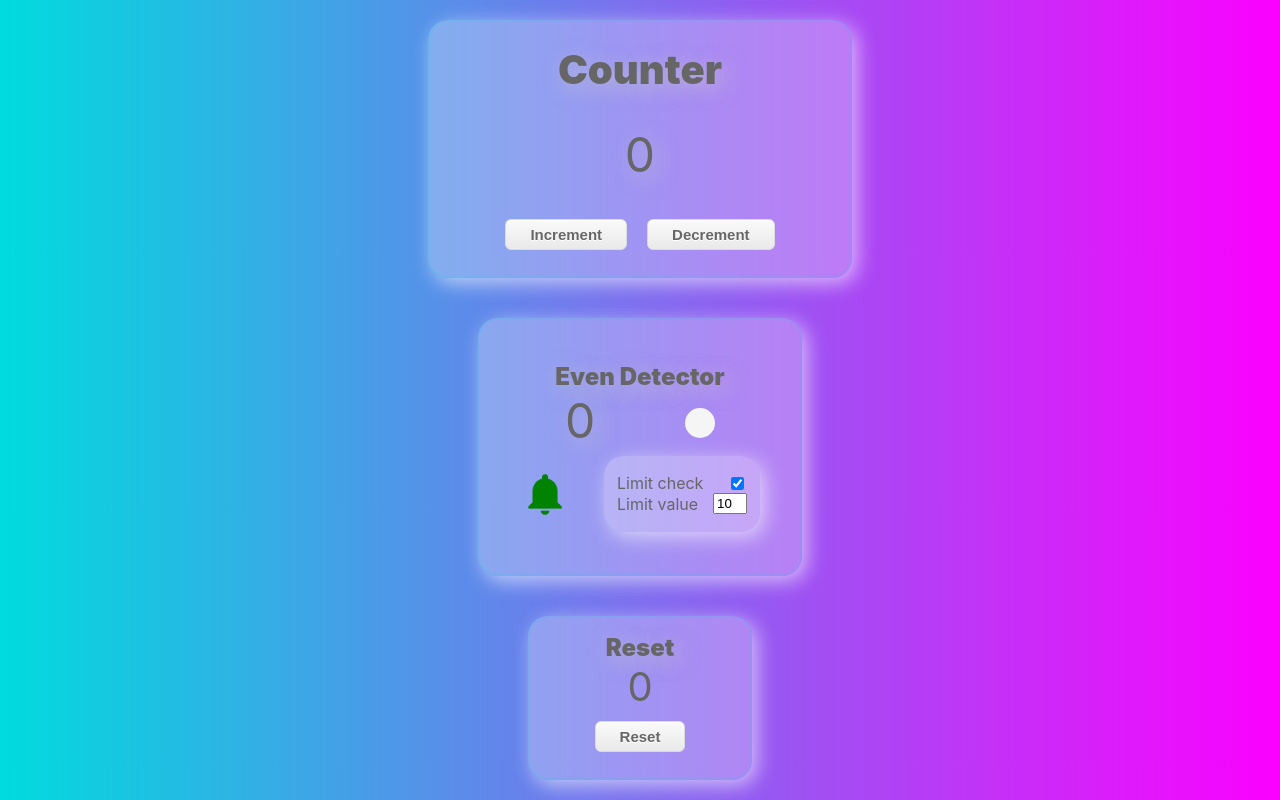
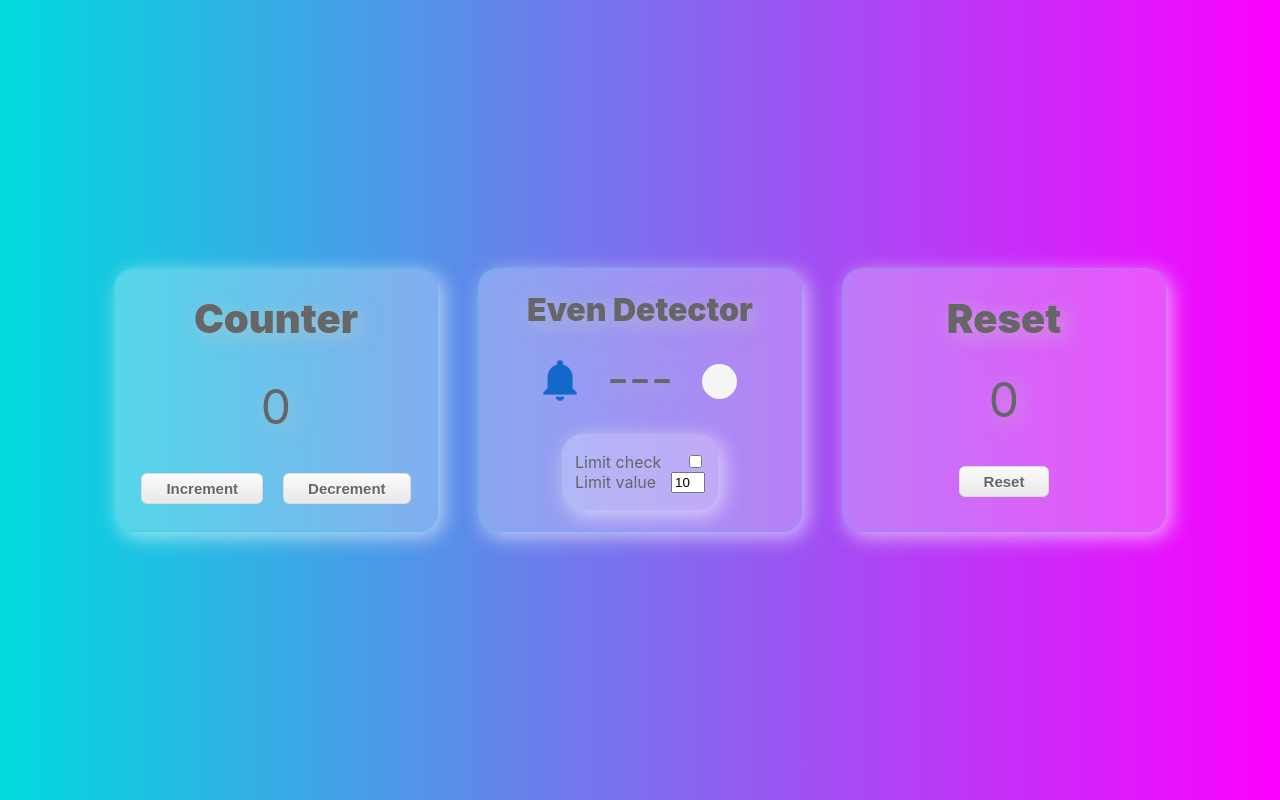
Before and after one commit to bociasan/state-manager-react, a React (Create React App) app: page / in a window 1280 px wide. Built offline with nearby package versions, Linux system fonts and the light colour scheme.

Commit message:
Final changes

```diff
--- a/src/App.css
+++ b/src/App.css
@@ -2,11 +2,17 @@
   height: 100vh;
   width: 100vw;
   display: flex;
+  flex-direction: row;
   align-items: center;
   flex-direction: column;
   justify-content: center;
   background-color: #00DBDE;
   background-image: linear-gradient(90deg, #00DBDE 0%, #FC00FF 100%);
+}
+
+.container{
+  display: flex;
+  flex-direction: row;
 }
 
 button{
@@ -28,6 +34,8 @@ button{
 }
 
 .component-main-container{
+  height: 240px;
+  width: 300px;
   position: relative;
   margin: 20px;
   padding: 10px;
@@ -56,3 +64,9 @@ button{
   font-size: 1.5em;
   text-shadow: 5px 5px 20px #cccccc99;
 }
+
+.value{
+  color:#666666;
+  font-size: 3em;
+  text-shadow: 5px 5px 20px #cccccc99;
+}
--- a/src/App.js
+++ b/src/App.js
@@ -3,78 +3,20 @@ import {useEffect, useState} from "react";
 import Counter from "./components/Counter/Counter";
 import Reset from "./components/Reset/Reset";
 import EvenDetector from "./components/EvenDetector/EvenDetector";
+import StateManager from "./components/StateManager/StateManager";
 
-export const globalManager = {
-  subscribe: ()=>{},
-  unsubscribe: ()=>{},
-  dispatch: ()=>{},
-
-}
 
 
 function App() {
-  const [countValue, setCountValue] = useState(0)
-  const [subscribers, setSubscribers] = useState([])
-  const subscribeFunction = (subscriber) => {
-    console.log(`--- '${subscriber.name}' subscribed ---`)
-    subscriber.callBackFunction(countValue)
-    // setSubscribers([...subscribers, subscriber])
-    subscribers.push(subscriber)
-  }
-
-  const unsubscribeFunction = (subscriber) => {
-    setSubscribers([...subscribers].filter(el => el.name !== subscriber.name))
-    console.log(`--- '${subscriber.name}' unsubscribed ---`)
-  }
-
-
-
-  const dispatchFunction = ({type}) => {
-    switch (type){
-      case 'INCREMENT':
-        setCountValue(countValue + 1)
-        break
-      case 'DECREMENT':
-        setCountValue(countValue - 1 > 0 ? countValue - 1 : 0)
-        break
-      case 'RESET':
-        setCountValue(0)
-        break
-
-      default :
-        console.log("invalid type")
-        break
-    }
-  }
-
-
-
-  const manager = {
-    subscribe: subscribeFunction,
-    unsubscribe: unsubscribeFunction,
-    dispatch: dispatchFunction,
-    // countValue: countValue
-  }
-
-  globalManager["subscribe"] = subscribeFunction
-  globalManager["unsubscribe"] = unsubscribeFunction
-  globalManager["dispatch"] = dispatchFunction
-
-  useEffect(()=>{
-    subscribers.forEach(subscriber => {
-      console.log(subscriber)
-      subscriber.callBackFunction(countValue)
-    })
-    console.log(`Value changed to ${countValue}, subscribers length: ${subscribers.length}`)
-  }, [countValue])
-
-
 
   return (
     <div className="App">
-      <Counter />
-      <EvenDetector />
-      <Reset />
+      <div className="container">
+          <StateManager/>
+          <Counter />
+          <EvenDetector />
+          <Reset />
+      </div>
     </div>
   );
 }
--- a/src/components/Counter/Counter.css
+++ b/src/components/Counter/Counter.css
@@ -1,8 +1,5 @@
 .counter-component-container{
-    position: relative;
-    /*justify-content: space-around;*/
-    height: 250px;
-    width: 400px;
+
 }
 
 .title-container{
@@ -31,9 +28,9 @@
 }
 
 .count-value{
-    color:#666666;
-    font-size: 3em;
-    text-shadow: 5px 5px 20px #cccccc99;
+    /*color:#666666;*/
+    /*font-size: 3em;*/
+    /*text-shadow: 5px 5px 20px #cccccc99;*/
 }
 
 .buttons-container{
--- a/src/components/Counter/Counter.js
+++ b/src/components/Counter/Counter.js
@@ -1,6 +1,6 @@
 import './Counter.css'
 import {useEffect, useState} from "react";
-import {globalManager} from "../../App";
+import {globalManager} from "../StateManager/StateManager";
 
 export const Counter = () => {
     const manager = globalManager
@@ -27,7 +27,7 @@ export const Counter = () => {
             <div className="title"> Counter </div>
         </div>
         <div className="count-value-container">
-            <div className="count-value">
+            <div className="count-value value">
                 {value}
             </div>
         </div>
--- a/src/components/EvenDetector/EvenDetector.css
+++ b/src/components/EvenDetector/EvenDetector.css
@@ -1,39 +1,37 @@
 .even-detector-container{
-    display: flex;
-    align-items: center;
-    justify-content: center;
-    vertical-align: center;
-    width: 300px;
-    height: 250px;
-    /*transition-duration: 1s;*/
-    /*transition: ease-in-out;*/
-    /*color:#666666;*/
+
 }
 
 .even-detector-title{
-    font-size: 1.5em;
+    font-size: 2em;
+    /*text-align: center;*/
 }
 
 .value-indicator-container{
-    width: 50%;
+    width: 70%;
     display: flex;
     flex-direction: row;
     align-items: center;
     justify-content: space-between;
 }
 
+.circle-indicator-container{
+    /*height: 50px;*/
+    width: 50px;
+    display: flex;
+    justify-content: center;
+}
+
 .circle-indicator{
     transition: background-color 250ms ease-in-out;
     background-color: whitesmoke;
     border-radius: 50%;
-    width: 30px;
-    height: 30px;
+    width: 35px;
+    height: 35px;
 }
 
 .even-detector-text{
     padding-bottom: 6px;
-    font-size: 3em;
-    text-shadow: 5px 5px 20px #cccccc99;
 }
 
 .circle-indicator.even{
@@ -44,16 +42,8 @@
     background-color: #ff0000af;
 }
 
-.bottom-container{
-    width: 80%;
-    display: flex;
-    flex-direction: row;
-    align-items: center;
-    justify-content: space-between;
-}
-
 .subscribe-container{
-    height: 50px;
+    /*height: 100%;*/
     width: 50px;
 
 }
--- a/src/components/EvenDetector/EvenDetector.js
+++ b/src/components/EvenDetector/EvenDetector.js
@@ -1,19 +1,18 @@
 import './EvenDetector.css'
 import {useEffect, useState} from "react";
-import {globalManager} from "../../App";
+import {globalManager} from "../StateManager/StateManager";
 
 export const EvenDetector = () => {
+    const UNSUBSCRIBED_VALUE = '---'
     const manager = globalManager
-    const DEF = "circle-indicator"
     const [limit, setLimit] = useState(10)
-    const [checked, setChecked]= useState(true)
+    const [checked, setChecked]= useState(false)
     const [subscribed, setSubscribed] = useState(false)
-    const [value, setValue] = useState(-1)
+    const [value, setValue] = useState(UNSUBSCRIBED_VALUE)
     const SUBSCRIBER = {
         name: "even-detector-component",
         callBackFunction: setValue
     }
-
 
     const subscribe = () => {
         manager.subscribe(SUBSCRIBER)
@@ -22,7 +21,7 @@ export const EvenDetector = () => {
     const unsubscribe = () => {
         manager.unsubscribe(SUBSCRIBER)
         setSubscribed(false)
-        setValue('---')
+        setValue(UNSUBSCRIBED_VALUE)
     }
 
     const handleBellClick = () => {
@@ -31,11 +30,20 @@ export const EvenDetector = () => {
         else subscribe()
     }
 
-    useEffect(() => subscribe(), [])
+    const handleCheckbox = () => {
+        if (!checked && subscribed) showLimitAlert()
+        setChecked(!checked)
+    }
+
+    const showLimitAlert = () => {
+        alert(`From even-detector component: \n Value exceeds counter limit of ${limit}. \n Component will be unsubscribed. \n If you want to subscribe, reset the counter or make a lower value.`)
+        unsubscribe()
+    }
+
+    // useEffect(() => subscribe(), [])
     useEffect(() => {
         if (checked && value > limit) {
-            alert(`From counter component: \n Value exceeds counter limit of ${limit}. \n Counter  component will be unsubscribed. \n If you want to subscribe, reset the counter or make a lower value.`)
-            unsubscribe()
+            showLimitAlert()
         }
     }, [value])
 
@@ -45,25 +53,23 @@ export const EvenDetector = () => {
             Even Detector
         </div>
         <div className="value-indicator-container">
-            <div className="even-detector-text">
+            <div className={"subscribe-container"}>
+                <img className={subscribed ? "bell subscribed" : "bell unsubscribed"}
+                     src={require("../../img/bell.png")} onClick={() => handleBellClick()}/>
+            </div>
+            <div className="even-detector-text value">
                 {value}
             </div>
-            <div className={
-                value === 0 || value === '---' ? DEF :
-                    value % 2 === 0 ? DEF.concat(" even") : DEF.concat(" odd")
-            }/>
-
+            <div className={"circle-indicator-container"}>
+                <div className={value === 0 || value === UNSUBSCRIBED_VALUE ? "circle-indicator" :
+                    value % 2 === 0 ? "circle-indicator even" : "circle-indicator odd"}/>
             </div>
-        <div className={"bottom-container"}>
-            <div className={"subscribe-container"}>
-                <img className={subscribed ? "bell subscribed" : "bell unsubscribed"}
-                     src={require("../../img/bell.png")} onClick={() => handleBellClick()}></img>
         </div>
         <div className={"limit-container component-main-container"}>
             <div className="row-container">
                 <div className={"limit-check-label"}>Limit check</div>
                 <input type={"checkbox"} checked={checked ? "checked" : ""}
-                           className={"limit-checkbox"} onChange={()=>setChecked(!checked)}/>
+                       className={"limit-checkbox"} onChange={()=> handleCheckbox()}/>
             </div>
             <div className="row-container">
                 <div>
@@ -74,7 +80,6 @@ export const EvenDetector = () => {
             </div>
         </div>
     </div>
-    </div>
 }
 
 export default EvenDetector
--- a/src/components/Reset/Reset.css
+++ b/src/components/Reset/Reset.css
@@ -1,13 +1,9 @@
 .reset-container{
-    width: 200px;
-    height: 150px;
-    display: flex;
-    align-items: center;
-    justify-content: center;
+
 }
 
 .reset-title{
-    font-size: 1.5em;
+    /*font-size: 2.5em;*/
 }
 
 .reset-button{
@@ -15,8 +11,5 @@
 }
 
 .reset-text{
-    color:#666666;
-
-    font-size: 2.5em;
 
 }
--- a/src/components/Reset/Reset.js
+++ b/src/components/Reset/Reset.js
@@ -1,10 +1,10 @@
 import './Reset.css'
 import {useEffect, useState} from "react";
-import {globalManager} from "../../App";
+import {globalManager} from "../StateManager/StateManager";
 
 export const Reset = () => {
     const manager = globalManager
-    const [value, setValue] = useState(999)
+    const [value, setValue] = useState(-3)
     const SUBSCRIBER = {
         name: "reset-component",
         callBackFunction: setValue
@@ -16,7 +16,7 @@ export const Reset = () => {
 
     return <div className="reset-container component-main-container">
         <div className="reset-title title"> Reset </div>
-    <div className="reset-text">
+    <div className="reset-text value">
         {value}
     </div>
     <button className="reset-button" onClick={() => reset()}>Reset</button>
--- /dev/null
+++ b/src/components/StateManager/StateManager.js
@@ -0,0 +1,65 @@
+import {useEffect, useState} from "react";
+
+export const globalManager = {
+    subscribe: ()=>{},
+    unsubscribe: ()=>{},
+    dispatch: ()=>{},
+}
+
+export const StateManager = () => {
+    const [countValue, setCountValue] = useState(0)
+    const [subscribers, setSubscribers] = useState([])
+    const subscribeFunction = (subscriber) => {
+        console.log(`--- '${subscriber.name}' subscribed ---`)
+        subscriber.callBackFunction(countValue)
+        // setSubscribers([...subscribers, subscriber])
+        subscribers.push(subscriber)
+    }
+
+    const unsubscribeFunction = (subscriber) => {
+        setSubscribers([...subscribers].filter(el => el.name !== subscriber.name))
+        console.log(`--- '${subscriber.name}' unsubscribed ---`)
+    }
+
+    const dispatchFunction = ({type}) => {
+        switch (type){
+            case 'INCREMENT':
+                setCountValue(countValue + 1)
+                break
+            case 'DECREMENT':
+                setCountValue(countValue - 1 > 0 ? countValue - 1 : 0)
+                break
+            case 'RESET':
+                setCountValue(0)
+                break
+
+            default :
+                console.log("invalid type")
+                break
+        }
+    }
+
+
+
+    const manager = {
+        subscribe: subscribeFunction,
+        unsubscribe: unsubscribeFunction,
+        dispatch: dispatchFunction,
+        // countValue: countValue
+    }
+
+    globalManager["subscribe"] = subscribeFunction
+    globalManager["unsubscribe"] = unsubscribeFunction
+    globalManager["dispatch"] = dispatchFunction
+
+    useEffect(()=>{
+        subscribers.forEach(subscriber => {
+            //console.log(subscriber)
+            subscriber.callBackFunction(countValue)
+        })
+        console.log(subscribers)
+        console.log(`Value changed to ${countValue}, subscribers length: ${subscribers.length}`)
+    }, [countValue])
+
+}
+export default StateManager
```
Lines whose indentation alone changed are shown as unchanged.
